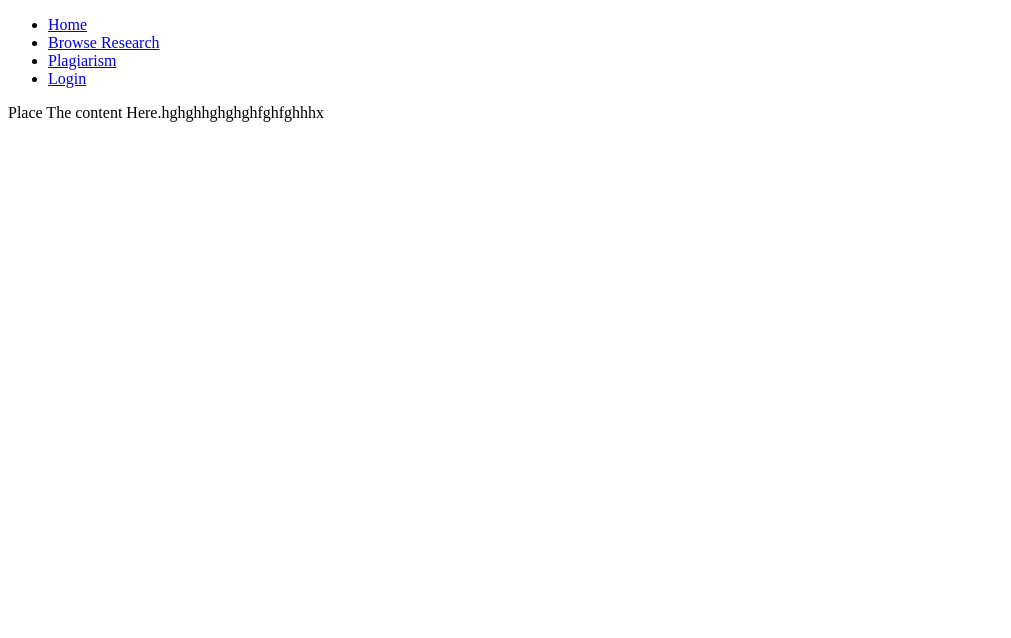
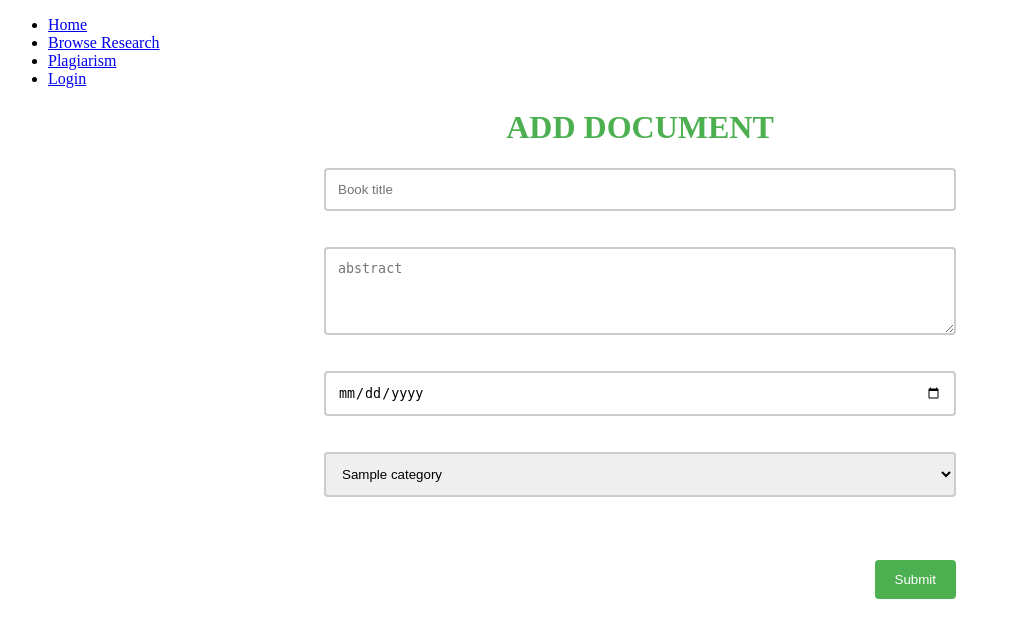
Before and after one commit to CaseresKlev/RRMS-Web, a PHP site: page /addResearch.php in a window 1280 px wide. Shown: the top 638 px of the page, without its empty margins (0-1011 px from the left). Run offline with PHP 8.4, Linux system fonts and the light colour scheme; tables that the repository leaves empty or names only in its code hold one stand-in row (values such as "Sample post").

Commit message:
Loyde Ui

```diff
--- a/addResearch.php
+++ b/addResearch.php
@@ -1,9 +1,13 @@
+
+
+
 <!DOCTYPE html>
 <html lang="en">
 <head>
     <meta charset="UTF-8">
     <meta name="viewport" content="width=device-width, initial-scale=1.0">
     <meta http-equiv="X-UA-Compatible" content="ie=edge">
+      <link rel="stylesheet" type="text/css" href="addstyle.css">
     <title>Add Research Document - BUKSU RRMS</title>
 </head>
 <body>
@@ -15,8 +19,35 @@
             <li><a href = "Login.php">Login</a></li>
         </ul>
     </div>
+    <div class="header">
+      <h1>Add Document</h1>
+    </div>
     <div id="content">
-        Place The content Here.hghghhghghghfghfghhhx
+       <div id ="forms">
+         <form id="form-group" action ="add.php"method="post">
+           <center><input type="text" name="book_title" placeholder="Book title" ></center><br><br>
+           <center><textarea rows="4" cols="20" placeholder="abstract"></textarea></center><br><br>
+           <input type="date" name="pubdate" placeholder=""><br><br>
+
+           <select name="category">
+             <?php include 'dbconfig.php';
+             $query = "SELECT * FROM `category`";
+             $result = $conn->query($query);
+
+             if ($result->num_rows > 0) {
+               while($row=$result->fetch_assoc()){?>
+                 <option><?php echo $row["cat_name"]; ?></option>
+               <?php
+             }
+             }
+              ?>
+           </select>
+          <input type="submit" name="btn-submit">
+        </forms>
+
+
+
+       </div>
     </div>
 </body>
 </html>
--- /dev/null
+++ b/addstyle.css
@@ -0,0 +1,90 @@
+/* Style inputs, select elements and textareas */
+input[type=text], textarea{
+  width: 50%;
+  padding: 12px;
+  border: 2px solid #ccc;
+  border-radius: 4px;
+  box-sizing: border-box;
+  resize: vertical;
+  display: block;
+  margin-left: auto;
+  margin-right: auto;
+  margin: 0 auto;
+  text-align: left;
+}
+input[type=date], select, textarea{
+  width: 50%;
+  padding: 12px;
+  border: 2px solid #ccc;
+  border-radius: 4px;
+  box-sizing: border-box;
+  resize: vertical;
+  display: block;
+  margin-left: auto;
+  margin-right: auto;
+}
+
+/* Style the label to display next to the inputs */
+/*label {
+  padding: 12px 12px 12px 0;
+  display: inline-block;
+}
+
+/* Style the submit button */
+input[type=submit] {
+  background-color: #4CAF50;
+  color: white;
+  padding: 12px 20px;
+  border: none;
+  border-radius: 4px;
+  cursor: pointer;
+  float: right;
+  margin-top: 5%;
+
+  margin-right: 25%;
+}
+/*style for content */
+#content{
+  position:sticky;
+}
+h1 {
+    text-align: center;
+    text-transform: uppercase;
+    color: #4CAF50;
+    text-align: center;
+
+/* Style the container */
+/*.container {
+  border-radius: 5px;
+  background-color: #f2f2f2;
+  padding: 20px;
+}
+
+/* Floating column for labels: 25% width */
+/*.col-25 {
+  float: left;
+  width: 25%;
+  margin-top: 6px;
+}
+
+/* Floating column for inputs: 75% width */
+/*.col-75 {
+  float: left;
+  width: 75%;
+  margin-top: 6px;
+}
+
+/* Clear floats after the columns */
+/*.row:after {
+  content: "";
+  display: table;
+  clear: both;
+}
+
+/* Responsive layout - when the screen is less than 600px wide, make the two columns stack on top of each other instead of next to each other */
+@media screen and (max-width: 600px) {
+  .col-25, .col-75, input[type=submit] {
+    width: 100%;
+    margin-top: 0;
+  }
+}
```
Also changed, not shown: add.php (added, +25 -0 lines), dbconfig.php (line endings or trailing spaces).
